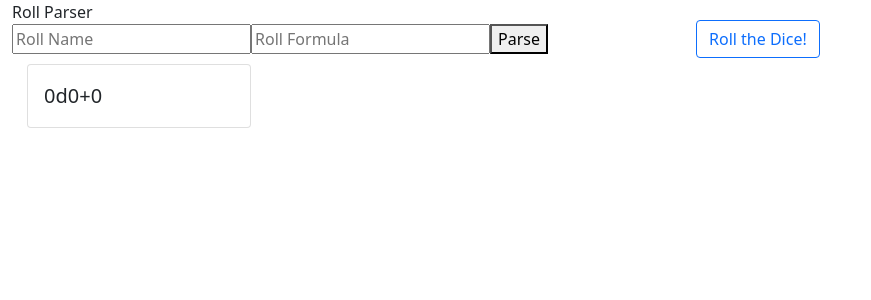
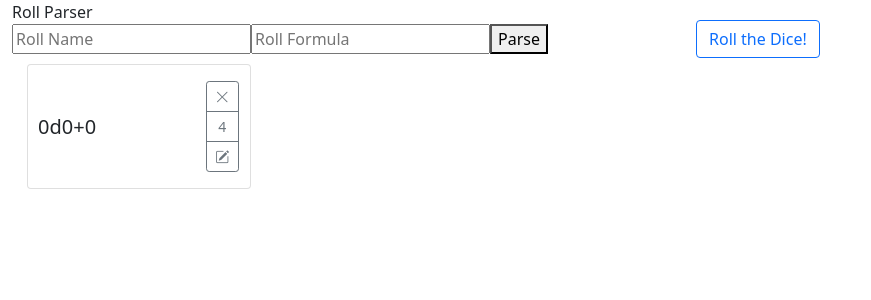
Before and after one commit to agrant216/Pathfinder-CombatRoller, an Angular app: page / in a window 1280 px wide. Both pictures are taken after a click on the button "Parse". Shown: the top 300 px of the page, without its empty margins (0-871 px from the left). Built offline with nearby package versions, Linux system fonts and the light colour scheme.

Commit message:
Adding buttons

```diff
--- a/package.json
+++ b/package.json
@@ -22,6 +22,7 @@
     "@ng-bootstrap/ng-bootstrap": "^12.1.2",
     "@popperjs/core": "^2.10.2",
     "bootstrap": "^5.1.3",
+    "bootstrap-icons": "^1.10.2",
     "dice-random": "^1.0.0",
     "rxjs": "~7.5.0",
     "tslib": "^2.3.0",
--- a/src/app/attack-roll-list/attack-roll-list.component.html
+++ b/src/app/attack-roll-list/attack-roll-list.component.html
@@ -6,6 +6,6 @@
 </div>
 <div class="roll-container">
   <div class="roll" *ngFor="let roll of rolls$ | async | keyvalue; index as i">
-    <app-attack-roll [attackRoll]="roll.value" (click)="toggleActiveRoll(roll.value.id)"></app-attack-roll>
+    <app-attack-roll [attackRoll]="roll.value" (activateRoll)="toggleActiveRoll(roll.value.id)"></app-attack-roll>
   </div>
 </div>
--- a/src/app/attack-roll/attack-roll.component.html
+++ b/src/app/attack-roll/attack-roll.component.html
@@ -1,5 +1,7 @@
 <div class="card" [ngClass]="{'active':attackRoll.isActive}">
-  <div class="card-body">
+  <div class="card-body container">
+    <div class="row">
+      <div class="col-9 roll-text" (click)="setRollActive(attackRoll.id)">
         <div class="roll-name">{{attackRoll.name}}</div>
         <span  class="number-of-die">{{attackRoll.dieCount}}</span>
         <span>d</span>
@@ -7,4 +9,16 @@
         <span>+</span>
         <span class="roll-modifier">{{attackRoll.modifier}}</span>
       </div>
+      <div class="btn-group-vertical col-3">
+        <button type="button" class="btn btn-outline-secondary btn-sm" (click)="setRollDelete(attackRoll.id)" aria-label="Close">
+          <i class="bi bi-x-lg"></i>
+        </button>
+        <button type="button" class="btn btn-outline-secondary btn-sm">4</button>
+        <button type="button" class="btn btn-outline-secondary btn-sm" (click)="setRollEdit(attackRoll.id)">
+          <i class="bi bi-pencil-square"></i>
+        </button>
       </div>
+    </div>
+
+  </div>
+</div>
--- a/src/app/attack-roll/attack-roll.component.scss
+++ b/src/app/attack-roll/attack-roll.component.scss
@@ -1,14 +1,28 @@
+@import "~bootstrap-icons/font/bootstrap-icons.css";
+
 .active {
   border-color: green($color: #000000);
   background-color: rgba(0, 209, 0, 0.301);
 }
 
-.btn-close {
-  z-index: 1;
+.btn-group-vertical {
+  max-width: 53.5px;
+  padding: 0 10px;
+}
+
+.row {
+  align-items: center;
+  flex-wrap: nowrap;
+}
+
+.roll-text {
+  min-width: 75%;
+  width: fit-content;
 }
 
 .card {
-  width: 14rem;
+  min-width: 14rem;
+  width: fit-content;
   font-size: 18px;
 }
 .roll-name {
@@ -16,4 +30,16 @@
 }
 .card-body {
   font-size: 20px;
+  padding: 16px 10px;
 }
+
+.icon {
+  width: 1em;
+
+  &.edit::before {
+    content: "";
+    background-image: url("/assets/edit.svg");
+    background-repeat: no-repeat;
+    background-size: 1rem 1rem;
+  }
+}
--- a/src/app/attack-roll/attack-roll.component.ts
+++ b/src/app/attack-roll/attack-roll.component.ts
@@ -1,4 +1,4 @@
-import { Component, Input, OnInit } from '@angular/core';
+import { Component, EventEmitter, Input, OnInit, Output } from '@angular/core';
 import { AttackRoll } from '../models/attack-roll.model';
 
 @Component({
@@ -7,12 +7,25 @@ import { AttackRoll } from '../models/attack-roll.model';
   styleUrls: ['./attack-roll.component.scss']
 })
 export class AttackRollComponent implements OnInit {
-  @Input() editMode: boolean = false;
   @Input() attackRoll: AttackRoll = {} as AttackRoll;
+  @Output() editRoll = new EventEmitter<number>();
+  @Output() deleteRoll = new EventEmitter<number>();
+  @Output() activateRoll = new EventEmitter<number>();
 
   constructor() { }
 
   ngOnInit(): void {
   }
 
+  setRollEdit(id: number){
+    this.editRoll.emit(id);
+  }
+
+  setRollDelete(id: number){
+    this.deleteRoll.emit(id);
+  }
+
+  setRollActive(id: number){
+    this.activateRoll.emit(id);
+  }
 }
```
Also changed, not shown: src/assets/edit.svg (added), 1 other file (tests, documents, lock files or other folders). Lines whose indentation alone changed are shown as unchanged.
